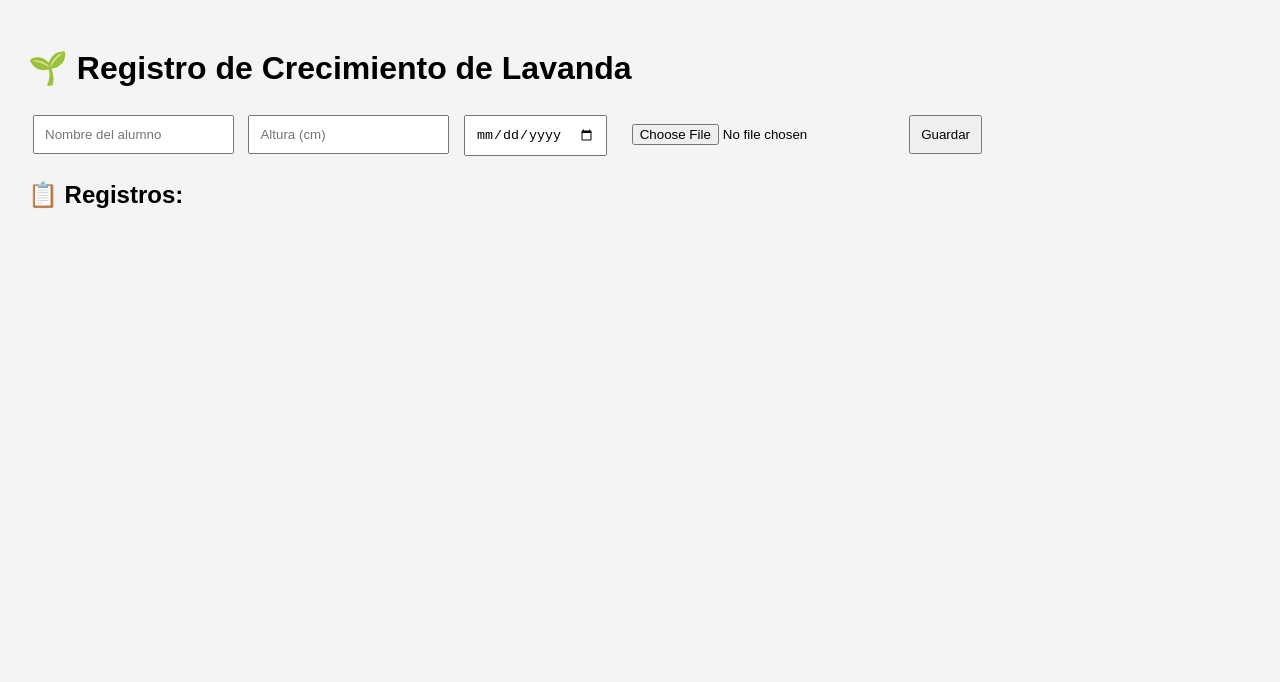
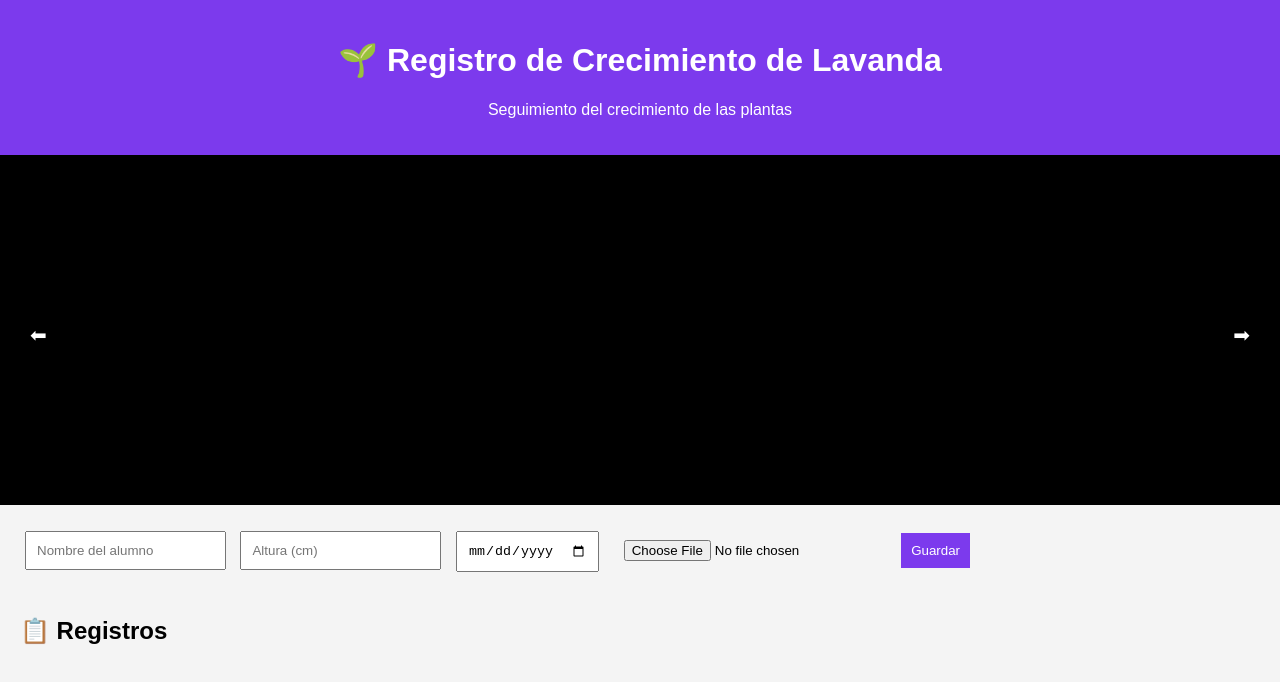
Before and after one commit to francisco24533-ops/proyectopaecpaco, a website: page public/index.html in a window 1280 px wide. Drawn offline with Linux system fonts and the light colour scheme; no server answers.

Commit message:
slider e imagenes

```diff
--- a/public/index.html
+++ b/public/index.html
@@ -1,4 +1,3 @@
-
 <!DOCTYPE html>
 <html lang="es">
 <head>
@@ -6,9 +5,72 @@
   <title>Registro de Lavanda</title>
 
   <style>
+
     body {
       font-family: Arial;
       background: #f4f4f4;
+      margin: 0;
+      padding: 0;
+    }
+
+    /* ENCABEZADO */
+    .header {
+      background: #7c3aed;
+      color: white;
+      text-align: center;
+      padding: 20px;
+    }
+
+    /* SLIDER */
+    .slider-container {
+      position: relative;
+      width: 100%;
+      height: 350px;
+      overflow: hidden;
+      background: black;
+    }
+
+    .slider {
+      width: 100%;
+      height: 100%;
+      position: relative;
+    }
+
+    .slider img {
+      width: 100%;
+      height: 350px;
+      object-fit: cover;
+      display: none;
+    }
+
+    .slider img.active {
+      display: block;
+    }
+
+    /* FLECHAS */
+    .prev,
+    .next {
+      position: absolute;
+      top: 50%;
+      transform: translateY(-50%);
+      background: rgba(0,0,0,0.5);
+      color: white;
+      border: none;
+      padding: 15px;
+      cursor: pointer;
+      font-size: 20px;
+    }
+
+    .prev {
+      left: 10px;
+    }
+
+    .next {
+      right: 10px;
+    }
+
+    /* FORMULARIO */
+    .formulario {
       padding: 20px;
     }
 
@@ -17,38 +79,75 @@
       margin: 5px;
     }
 
+    button {
+      background: #7c3aed;
+      color: white;
+      border: none;
+      cursor: pointer;
+    }
+
+    /* TARJETAS */
     .card {
       background: white;
       padding: 15px;
-      margin: 10px 0;
+      margin: 15px;
       border-radius: 10px;
+      box-shadow: 0 0 5px rgba(0,0,0,0.2);
     }
 
-    img {
-      width: 200px;
+    .card img {
+      width: 250px;
       border-radius: 10px;
       margin-top: 10px;
     }
+
   </style>
 </head>
+
 <body>
 
+  <!-- ENCABEZADO -->
+  <div class="header">
     <h1>🌱 Registro de Crecimiento de Lavanda</h1>
+    <p>Seguimiento del crecimiento de las plantas</p>
+  </div>
+
+  <!-- SLIDER -->
+  <div class="slider-container">
+
+    <div class="slider" id="slider">
+    </div>
+
+    <button class="prev" onclick="anterior()">⬅</button>
+    <button class="next" onclick="siguiente()">➡</button>
+
+  </div>
+
+  <!-- FORMULARIO -->
+  <div class="formulario">
 
     <input id="alumno" placeholder="Nombre del alumno">
+
     <input id="altura" type="number" placeholder="Altura (cm)">
+
     <input id="fecha" type="date">
 
     <input id="imagen" type="file">
 
     <button onclick="guardar()">Guardar</button>
 
-<h2>📋 Registros:</h2>
+  </div>
+
+  <!-- REGISTROS -->
+  <h2 style="padding-left:20px;">📋 Registros</h2>
 
   <div id="lista"></div>
 
 <script>
 
+let indice = 0;
+
+// GUARDAR
 async function guardar() {
 
   const alumno = document.getElementById("alumno").value;
@@ -71,28 +170,103 @@ async function guardar() {
   cargar();
 }
 
+// CARGAR DATOS
 async function cargar() {
 
   const res = await fetch("/registros");
   const data = await res.json();
 
   const lista = document.getElementById("lista");
+  const slider = document.getElementById("slider");
 
   lista.innerHTML = "";
+  slider.innerHTML = "";
 
-  data.forEach(r => {
+  data.forEach((r, i) => {
 
+    // REGISTROS
     lista.innerHTML += `
       <div class="card">
         <h3>${r.alumno}</h3>
+
         <p>🌱 Altura: ${r.altura} cm</p>
+
         <p>📅 Fecha: ${r.fecha}</p>
 
-        ${r.imagen ? `<img src="${r.imagen}">` : ""}
+        ${
+          r.imagen
+          ? `<img src="${r.imagen}">`
+          : ""
+        }
+
       </div>
     `;
+
+    // SLIDER
+    if(r.imagen){
+
+      slider.innerHTML += `
+        <img
+          src="${r.imagen}"
+          class="${i === 0 ? 'active' : ''}"
+        >
+      `;
+    }
+
   });
+
 }
+
+// FLECHAS
+function mostrarImagen(index){
+
+  const imagenes = document.querySelectorAll(".slider img");
+
+  imagenes.forEach(img => {
+    img.classList.remove("active");
+  });
+
+  if(imagenes.length > 0){
+
+    imagenes[index].classList.add("active");
+  }
+
+}
+
+function siguiente(){
+
+  const imagenes = document.querySelectorAll(".slider img");
+
+  if(imagenes.length === 0) return;
+
+  indice++;
+
+  if(indice >= imagenes.length){
+    indice = 0;
+  }
+
+  mostrarImagen(indice);
+}
+
+function anterior(){
+
+  const imagenes = document.querySelectorAll(".slider img");
+
+  if(imagenes.length === 0) return;
+
+  indice--;
+
+  if(indice < 0){
+    indice = imagenes.length - 1;
+  }
+
+  mostrarImagen(indice);
+}
+
+// CAMBIO AUTOMÁTICO
+setInterval(() => {
+  siguiente();
+}, 3000);
 
 cargar();
 
```
Also changed, not shown: server.js (+0 -10 lines). Lines whose indentation alone changed are shown as unchanged.
